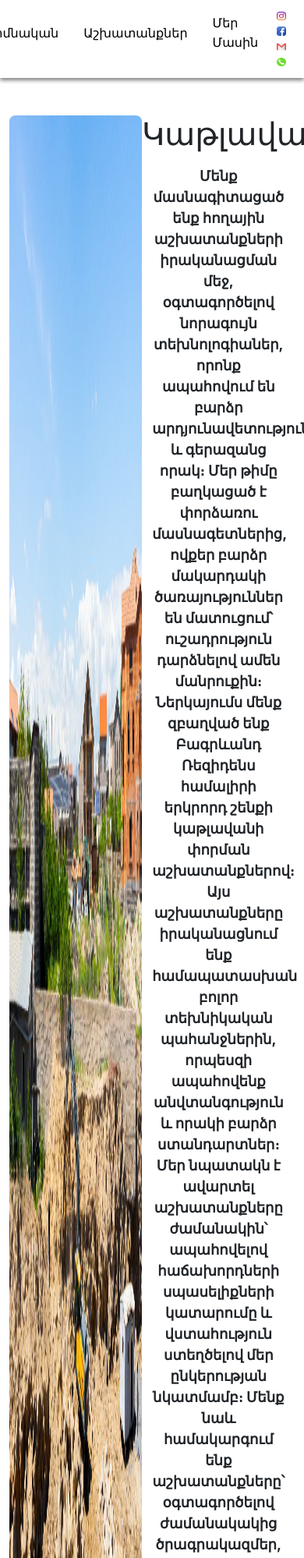
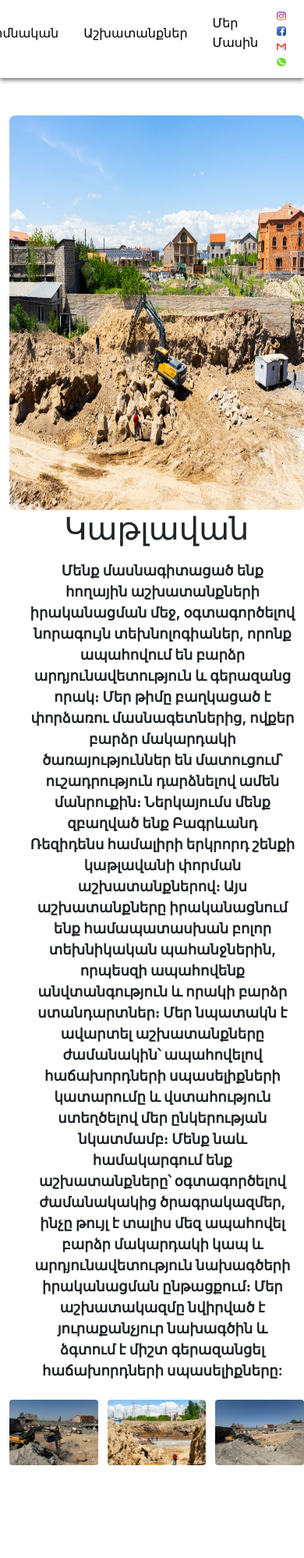
Before and after one commit to elitarshin/elitarshin, a Flask app: page /katlavan in a window 390 px wide; the page is wider, and only the part inside the window is pictured. Shown: the top 1998 px of that part at 78% size. After the commit the page ends 1879 px from the top of that part, so only its background shows below. Run offline with Flask 3, Linux system fonts and the light colour scheme; some libraries are stand-ins or nearby versions.

Commit message:
katlavan mobile version

```diff
--- a/templates/katlavan.html
+++ b/templates/katlavan.html
@@ -79,5 +79,32 @@ a{
 .imgs img{
     border-radius: 1vw;
 }
+@media (max-width: 1230px) {
+    .imgs{
+        margin-left: -30vw;
+    }
+}
+@media (max-width: 1024px) {
+    .building{
+        flex-direction: column;
+    }
+    .imgs{
+        margin-left: 0vw;
+    }
+    .aboutimg, .buildinginfo{
+        width: 100%;
+    }
+
+}
+@media (max-width: 600px) {
+
+    .aboutimg{
+        height: 60vh;
+    }
+    .imgs img{
+        height: 10vh;
+        margin-bottom: 10vh;
+    }
+}
 </style>
 {% endblock %}
```
